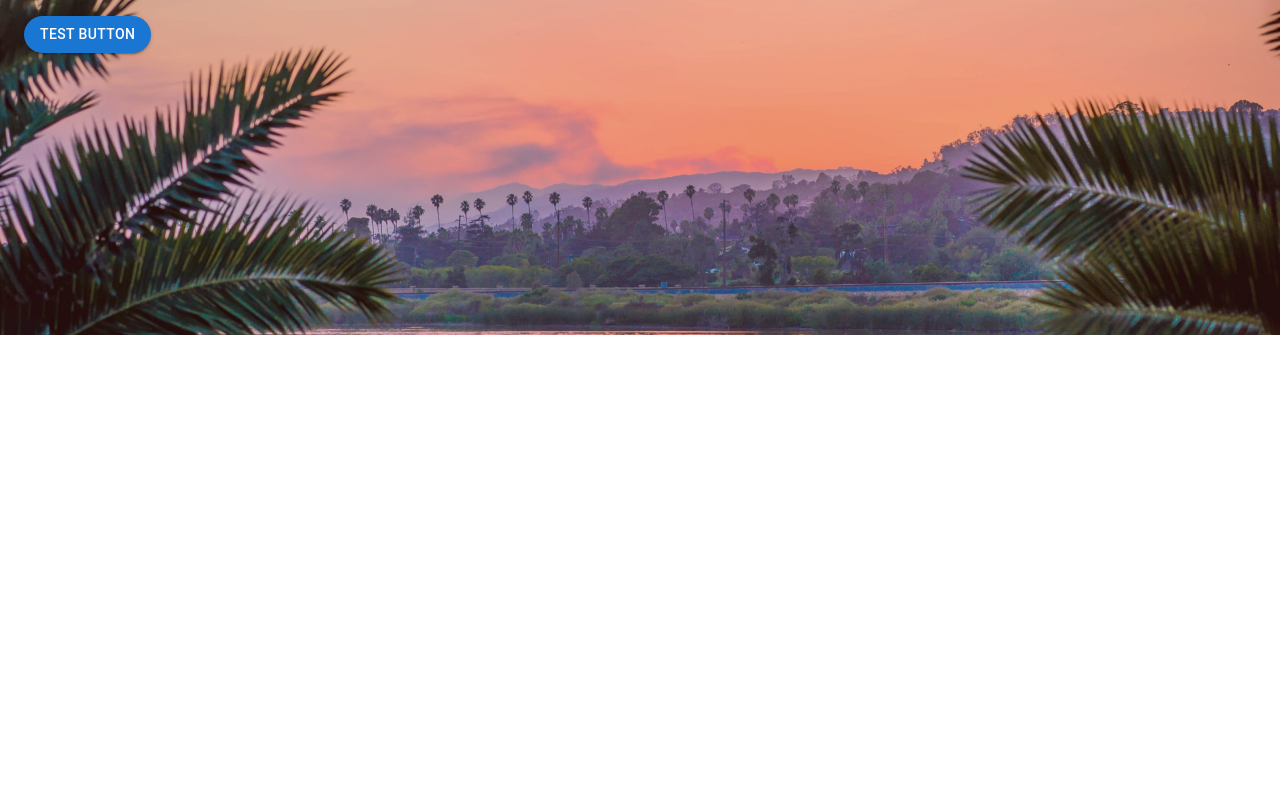
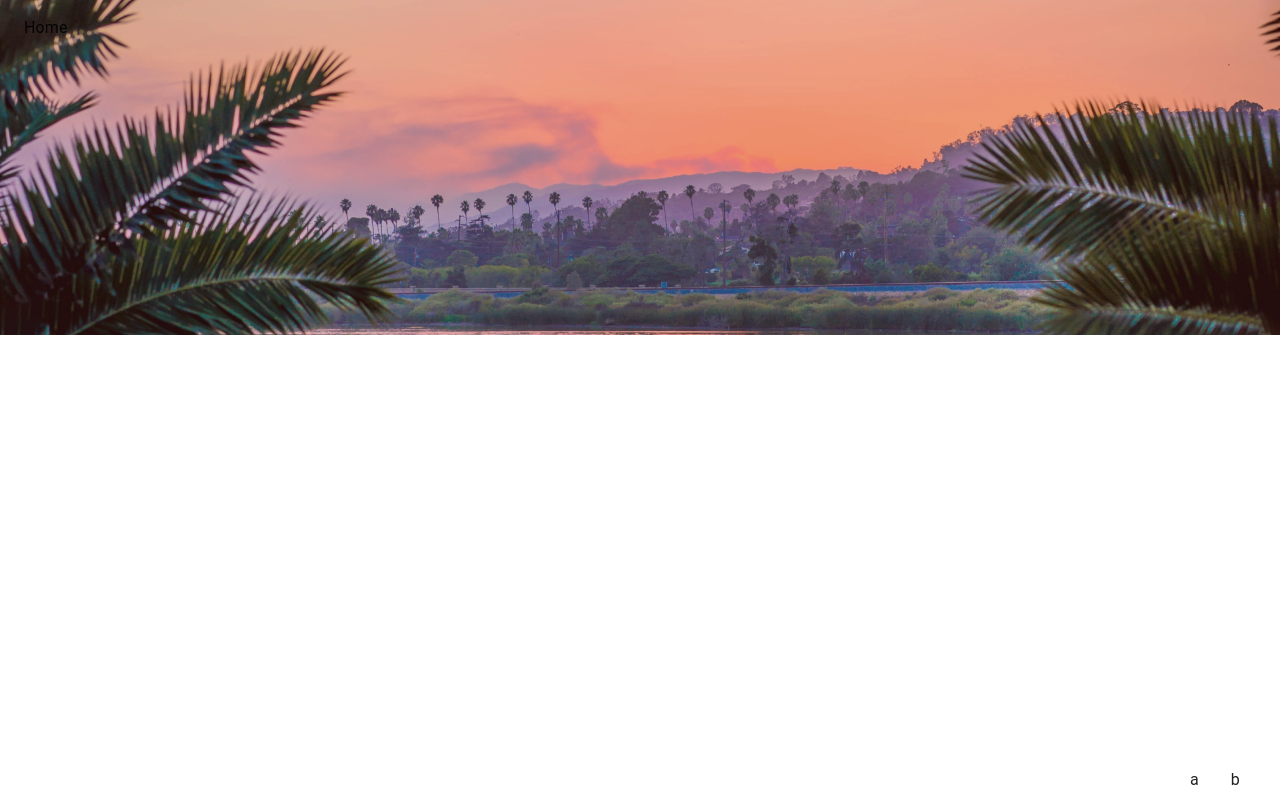
Before and after one commit to FahadAminShovon/copilot-test, a React (Vite) app: page / in a window 1280 px wide. Built offline with nearby package versions, Linux system fonts and the light colour scheme.

Commit message:
:construction: add footer

```diff
--- /dev/null
+++ b/src/@ui/components/Footer/Footer.tsx
@@ -0,0 +1,36 @@
+/** @jsxImportSource @emotion/react */
+import { css } from '@emotion/react'
+import { Link, List, ListItem } from '@mui/material'
+
+const Footer = () => {
+  return (
+    <footer
+      css={css`
+        display: flex;
+        justify-content: flex-end;
+        padding: 0;
+      `}
+    >
+      <List
+        sx={{
+          display: 'flex',
+          justifyContent: 'flex-end',
+          padding: 0,
+        }}
+      >
+        <ListItem>
+          <Link color="inherit" underline="none">
+            a
+          </Link>
+        </ListItem>
+        <ListItem>
+          <Link color="inherit" underline="none">
+            b
+          </Link>
+        </ListItem>
+      </List>
+    </footer>
+  )
+}
+
+export default Footer
--- a/src/@ui/modules/Layout/Layout.tsx
+++ b/src/@ui/modules/Layout/Layout.tsx
@@ -1,5 +1,7 @@
+/** @jsxImportSource @emotion/react */
 import { Box, Container } from '@mui/material'
 import React from 'react'
+import Footer from '../../components/Footer/Footer'
 
 type PropType = {
   children: React.ReactNode
@@ -28,8 +30,11 @@ const Layout = ({ children }: PropType) => {
           },
         }}
       />
-      <Container maxWidth="xl" sx={{ py: 2 }}>
+      <Container maxWidth="xl" sx={{ py: 2, minHeight: `calc(100% - 2.5rem)` }}>
         {children}
+      </Container>
+      <Container maxWidth="xl">
+        <Footer />
       </Container>
     </Box>
   )
--- a/src/App.tsx
+++ b/src/App.tsx
@@ -1,10 +1,10 @@
-import { Button } from '@components'
 import Layout from './@ui/modules/Layout/Layout'
+import Home from './pages/Home'
 
 function App() {
   return (
     <Layout>
-      <Button variant="contained">Test button</Button>
+      <Home />
     </Layout>
   )
 }
--- /dev/null
+++ b/src/pages/Home.tsx
@@ -0,0 +1,7 @@
+import { Box } from '@mui/material'
+
+const Home = () => {
+  return <Box>Home</Box>
+}
+
+export default Home
```
